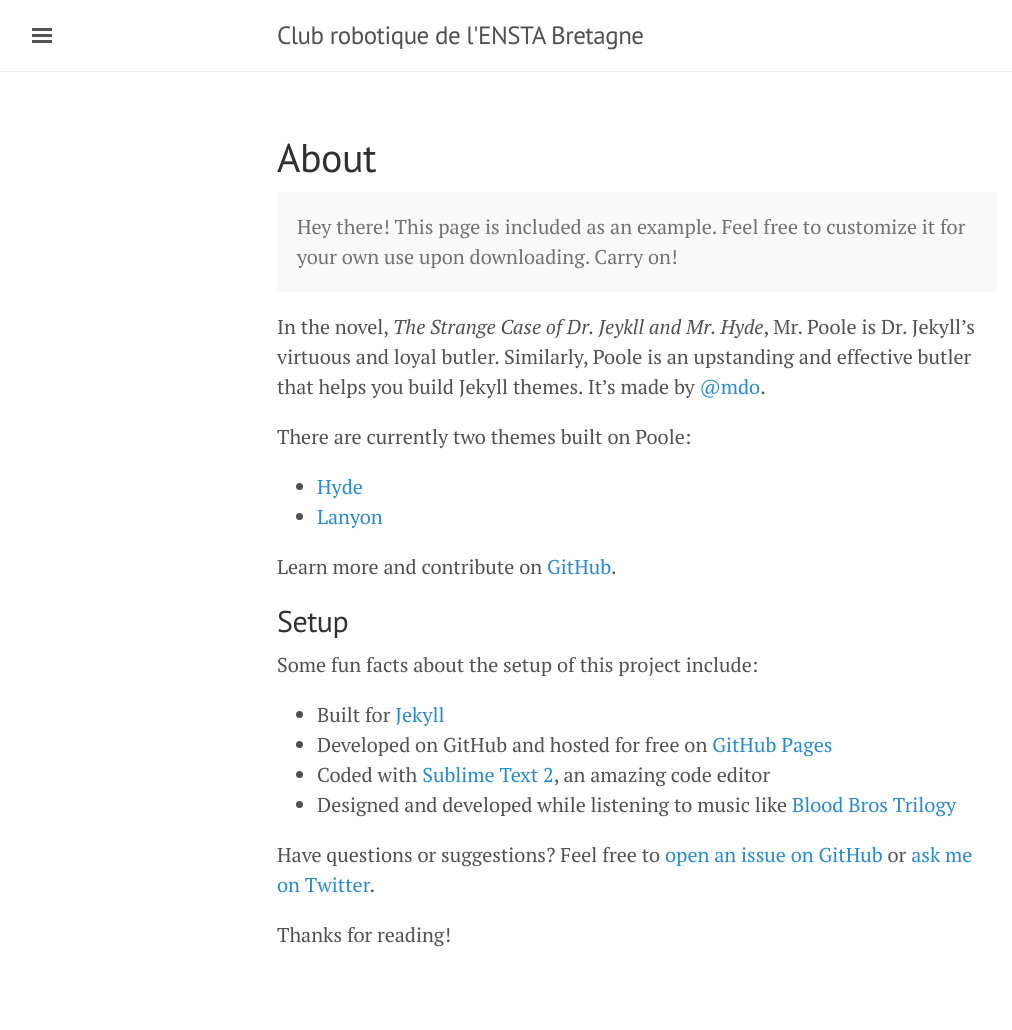
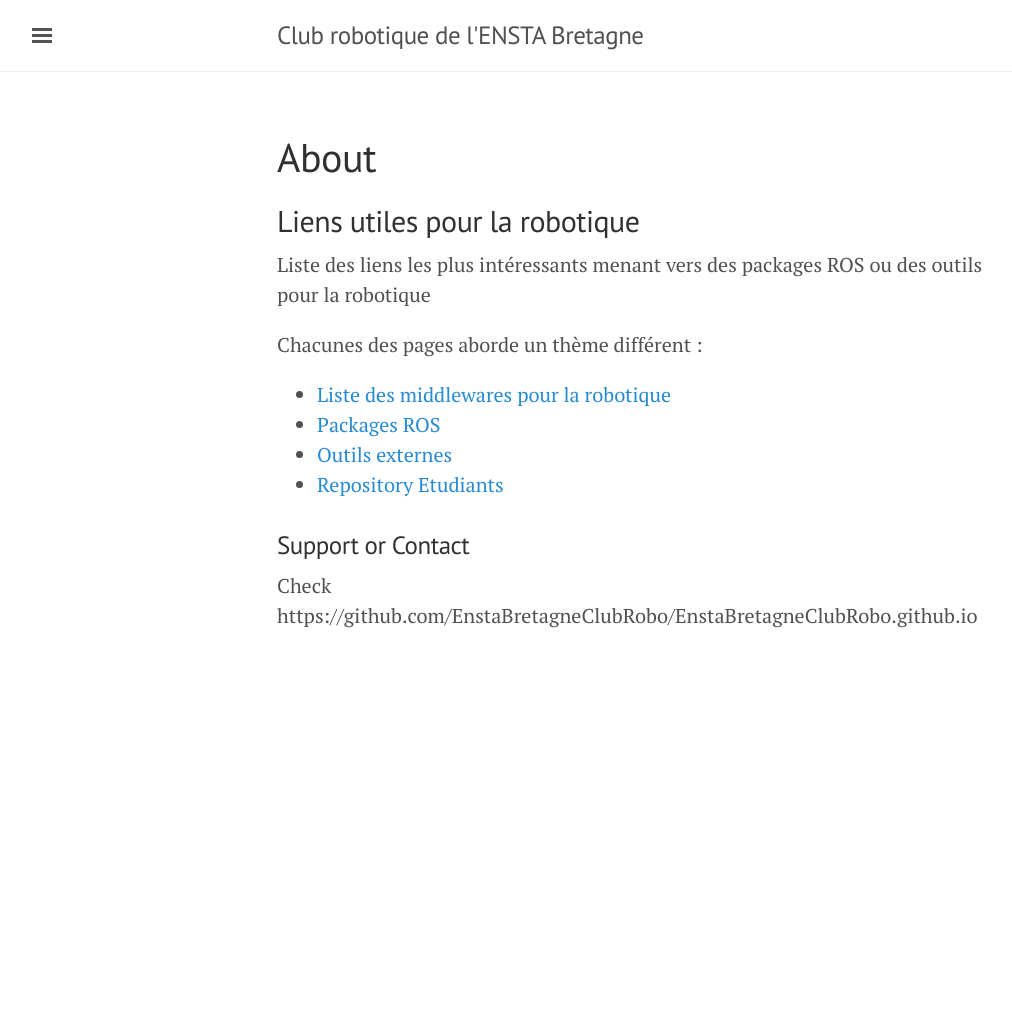
Before and after one commit to EnstaBretagneClubRobo/EnstaBretagneClubRobo.github.io, a Jekyll site: the page built from about.md, in a window 1280 px wide. Shown: the whole page, without its empty margins (3-1015 px from the left). Built offline with Jekyll 4.4.1, drawn with Linux system fonts in a browser that asks for light colours; after the commit the page ends 900 px from its top, so only the background shows below that.

Commit message:
Update about.md

```diff
--- a/about.md
+++ b/about.md
@@ -3,28 +3,14 @@ layout: page
 title: About
 ---
 
-<p class="message">
-  Hey there! This page is included as an example. Feel free to customize it for your own use upon downloading. Carry on!
-</p>
+## Liens utiles pour la robotique
+Liste des liens les plus intéressants menant vers des packages ROS ou des outils pour la robotique
 
-In the novel, *The Strange Case of Dr. Jeykll and Mr. Hyde*, Mr. Poole is Dr. Jekyll's virtuous and loyal butler. Similarly, Poole is an upstanding and effective butler that helps you build Jekyll themes. It's made by [@mdo](https://twitter.com/mdo).
+Chacunes des pages aborde un thème différent :
+ - [Liste des middlewares pour la robotique](https://enstabretagneclubrobo.github.io/docs/middlewareRobotique)
+ - [Packages ROS](https://enstabretagneclubrobo.github.io/docs/packagesRos)
+ - [Outils externes](https://enstabretagneclubrobo.github.io/docs/logicielsExternes)
+ - [Repository Etudiants](https://enstabretagneclubrobo.github.io/docs/repositoryEtudiantsENSTA)
 
-There are currently two themes built on Poole:
-
-* [Hyde](http://hyde.getpoole.com)
-* [Lanyon](http://lanyon.getpoole.com)
-
-Learn more and contribute on [GitHub](https://github.com/poole).
-
-## Setup
-
-Some fun facts about the setup of this project include:
-
-* Built for [Jekyll](http://jekyllrb.com)
-* Developed on GitHub and hosted for free on [GitHub Pages](https://pages.github.com)
-* Coded with [Sublime Text 2](http://sublimetext.com), an amazing code editor
-* Designed and developed while listening to music like [Blood Bros Trilogy](https://soundcloud.com/maddecent/sets/blood-bros-series)
-
-Have questions or suggestions? Feel free to [open an issue on GitHub](https://github.com/poole/issues/new) or [ask me on Twitter](https://twitter.com/mdo).
-
-Thanks for reading!
+### Support or Contact
+Check https://github.com/EnstaBretagneClubRobo/EnstaBretagneClubRobo.github.io
```
